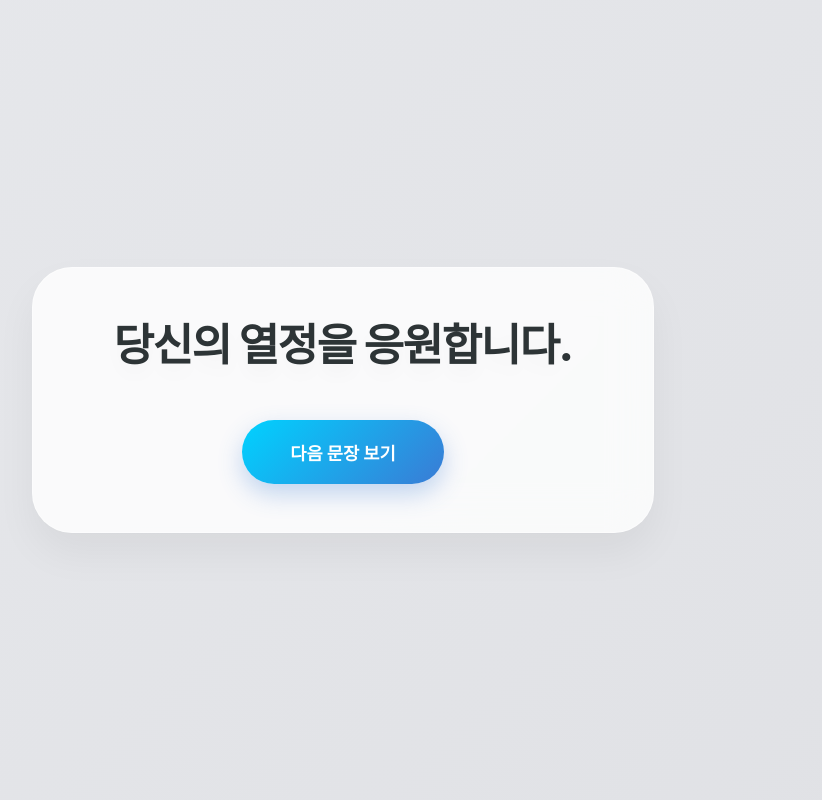
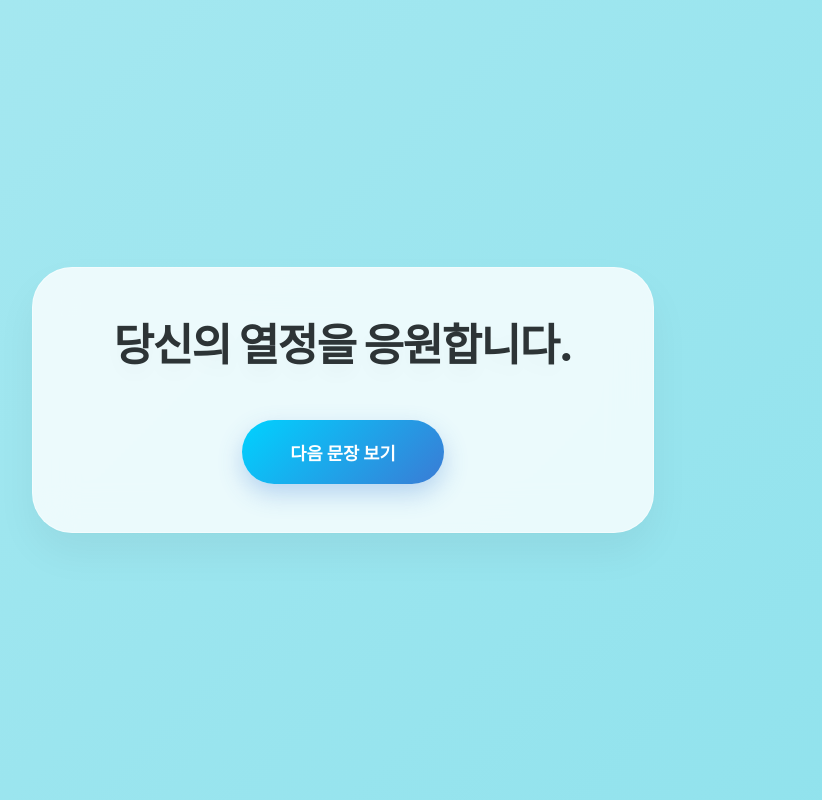
Before and after one commit to Solbit/my-first-idea, a plain HTML site: page index.html in a window 1280 px wide. Both pictures are taken after a click on the button "다음 문장 보기". Shown: the whole page, without its empty margins (297-1119 px from the left). Drawn offline with Linux system fonts and the light colour scheme; a web font is replaced by a local one.

Commit message:
Change background color on button click

```diff
--- a/index.html
+++ b/index.html
@@ -23,6 +23,15 @@
             "오늘도 빛나는 하루 되세요!",
             "포기하지 마세요, 거의 다 왔어요!"
         ];
+
+        const gradients = [
+            "linear-gradient(135deg, #f5f7fa 0%, #dcdde1 100%)",
+            "linear-gradient(135deg, #e0f7fa 0%, #80deea 100%)",
+            "linear-gradient(135deg, #f3e5f5 0%, #ce93d8 100%)",
+            "linear-gradient(135deg, #e8f5e9 0%, #a5d6a7 100%)",
+            "linear-gradient(135deg, #fff3e0 0%, #ffcc80 100%)"
+        ];
+
         let currentIndex = 0;
 
         const mainText = document.getElementById('main-text');
@@ -31,6 +40,8 @@
         nextBtn.addEventListener('click', () => {
             currentIndex = (currentIndex + 1) % messages.length;
             mainText.textContent = messages[currentIndex];
+            document.body.style.background = gradients[currentIndex];
+            document.body.style.backgroundSize = "400% 400%";
         });
     </script>
 </body>
```
